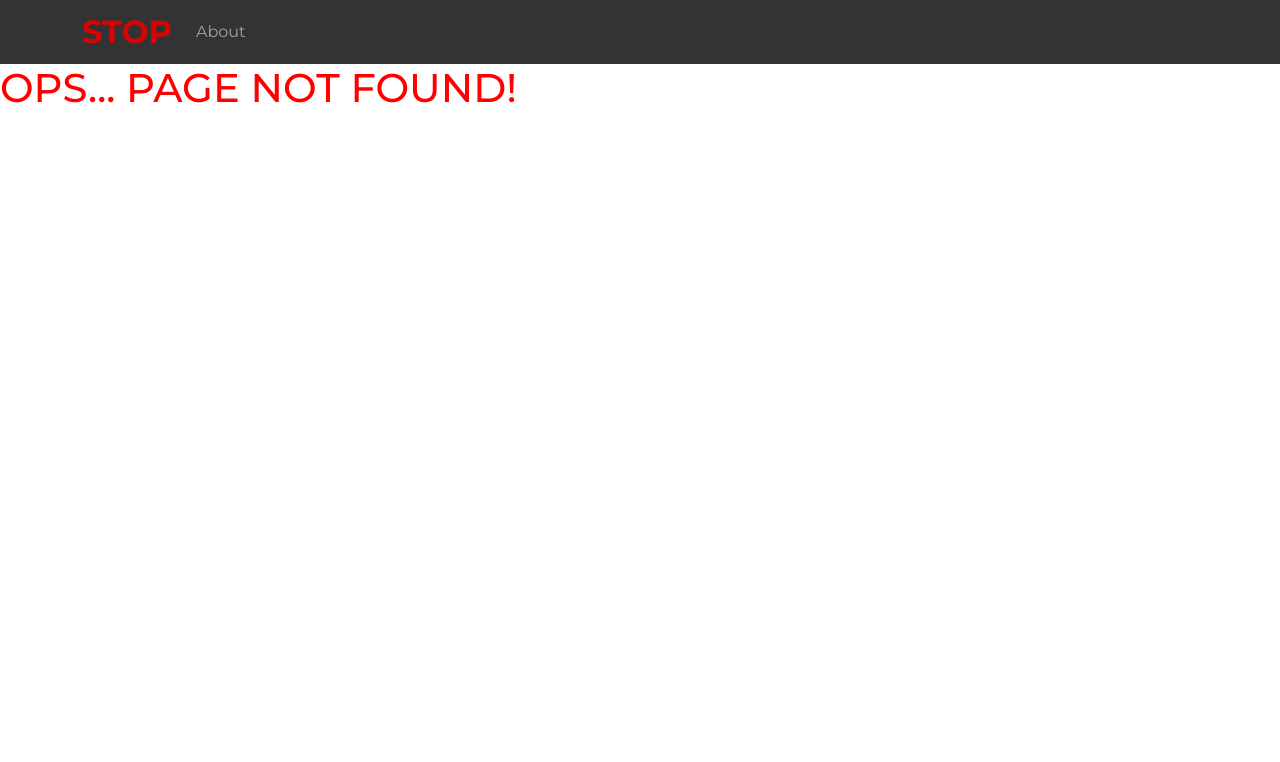
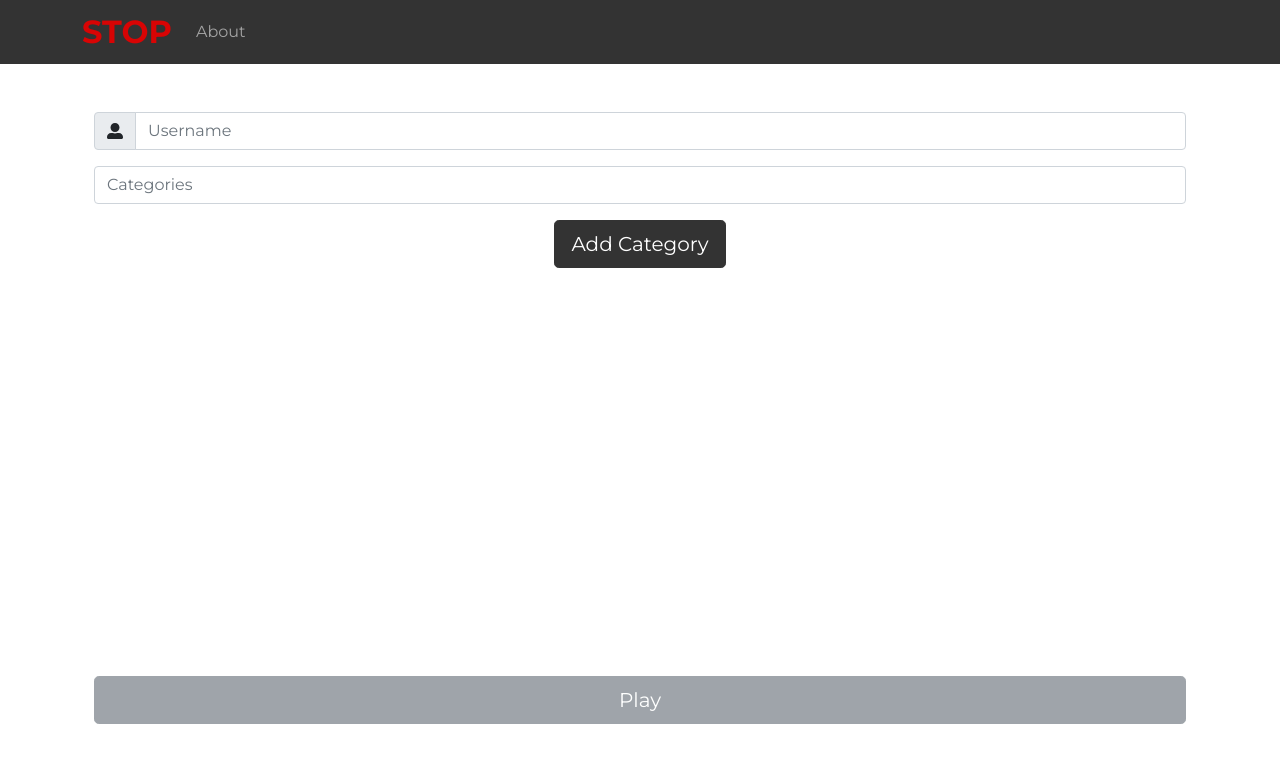
Before and after one commit to jotapedrok/stop, a React (Create React App) app: page / in a window 1280 px wide. Before the commit this address had no page. Shown: the top 762 px of the page. Built offline with nearby package versions, Linux system fonts and the light colour scheme.

Commit message:
save user name

```diff
--- a/src/App.tsx
+++ b/src/App.tsx
@@ -1,17 +1,22 @@
-import React from 'react';
+import React, { useEffect } from 'react';
 import { Route, Routes } from 'react-router-dom';
+import { useDispatch } from 'react-redux';
 import Header from './components/Header';
 import HomePage from './pages/HomePage';
 import './App.scss';
 import InGame from './pages/InGame';
 
 function App() {
+  // const dispatch = useDispatch();
+  useEffect(() => {
+    console.log('here');
+  }, []);
   return (
     <div className="App">
       <Header />
       <Routes>
-        <Route path="/stop" element={<HomePage />} />
-        <Route path="/stop/game" element={<InGame />} />
+        <Route path="/" element={<HomePage />} />
+        <Route path="/game" element={<InGame />} />
         <Route
           path="*"
           element={<h1 style={{ color: 'red' }}>OPS... PAGE NOT FOUND!</h1>}
--- a/src/pages/HomePage/index.tsx
+++ b/src/pages/HomePage/index.tsx
@@ -160,6 +160,11 @@ export default function HomePage() {
             dispatch(setCategories(categories));
             dispatch(setUserName(usernameInput));
             navigate('/game');
+            localStorage.setItem('stopUsername', usernameInput);
+            localStorage.setItem(
+              'stopDatas',
+              JSON.stringify({ categories, turns: [] }),
+            );
           }}
         >
           Play
```
